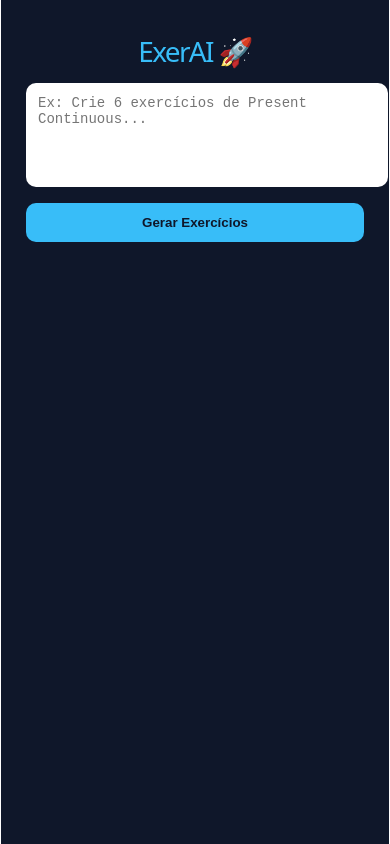
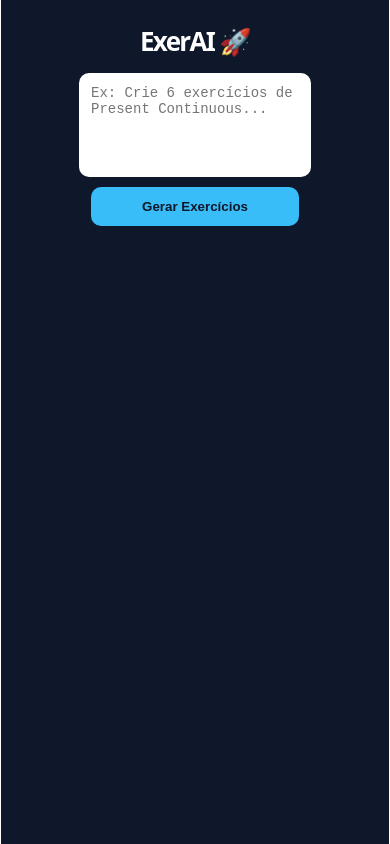
Before and after one commit to simpledrive-web/exerai, a React app in the folder frontend/: page / in a window 390 px wide. Built offline with nearby package versions, Linux system fonts and the light colour scheme; the HTML template or start-up script is replaced by a standard one.

Commit message:
fix: correção css

```diff
--- a/frontend/src/App.css
+++ b/frontend/src/App.css
@@ -5,21 +5,30 @@ body {
   color: #e2e8f0;
 }
 
+/* CONTAINER PRINCIPAL */
 .container {
-  max-width: 800px;
+  max-width: 900px;
   margin: 0 auto;
   padding: 20px;
+
+  display: flex;
+  flex-direction: column;
+  align-items: center;
 }
 
+/* TÍTULO */
 .title {
   text-align: center;
-  font-size: 28px;
+  font-size: 26px;
   margin-bottom: 20px;
-  color: #38bdf8;
+  color: #ffffff;
+  font-weight: 600;
 }
 
+/* TEXTAREA */
 .textarea {
   width: 100%;
+  max-width: 700px;
   padding: 12px;
   border-radius: 10px;
   border: none;
@@ -29,8 +38,10 @@ body {
   margin-bottom: 10px;
 }
 
+/* BOTÃO PRINCIPAL */
 .btn-primary {
   width: 100%;
+  max-width: 700px;
   padding: 12px;
   border: none;
   border-radius: 10px;
@@ -46,6 +57,7 @@ body {
   background: #0ea5e9;
 }
 
+/* BOTÃO SECUNDÁRIO */
 .btn-secondary {
   width: 100%;
   padding: 12px;
@@ -63,32 +75,47 @@ body {
   background: #16a34a;
 }
 
+/* SEÇÃO DOS EXERCÍCIOS */
 .section {
+  width: 100%;
+  max-width: 700px;
   margin-top: 20px;
-  padding: 15px;
-  background: #1e293b;
-  border-radius: 12px;
 }
 
+/* CARD */
 .card {
+  width: 100%;
   background: #0f172a;
-  padding: 15px;
-  border-radius: 10px;
-  margin-top: 10px;
+  padding: 18px;
+  border-radius: 12px;
+  margin-top: 12px;
+
   border: 1px solid #334155;
+  box-sizing: border-box;
 }
 
+/* TEXTO DA QUESTÃO */
+.card p {
+  margin-top: 8px;
+}
+
+/* INPUT */
 .answer-input {
   width: 100%;
   margin-top: 10px;
-  padding: 10px;
+  padding: 12px;
   border-radius: 8px;
+
   border: none;
   outline: none;
+
+  font-size: 14px;
+  box-sizing: border-box;
 }
 
+/* FEEDBACK */
 .feedback {
-  margin-top: 8px;
+  margin-top: 10px;
   font-weight: bold;
 }
 
@@ -97,3 +124,23 @@ body {
   margin-top: 4px;
   color: #f87171;
 }
+
+/* MOBILE */
+@media (max-width: 600px) {
+  .container {
+    padding: 10px;
+  }
+
+  .section {
+    max-width: 100%;
+  }
+
+  .card {
+    padding: 14px;
+  }
+
+  .textarea,
+  .btn-primary {
+    max-width: 100%;
+  }
+}
```
